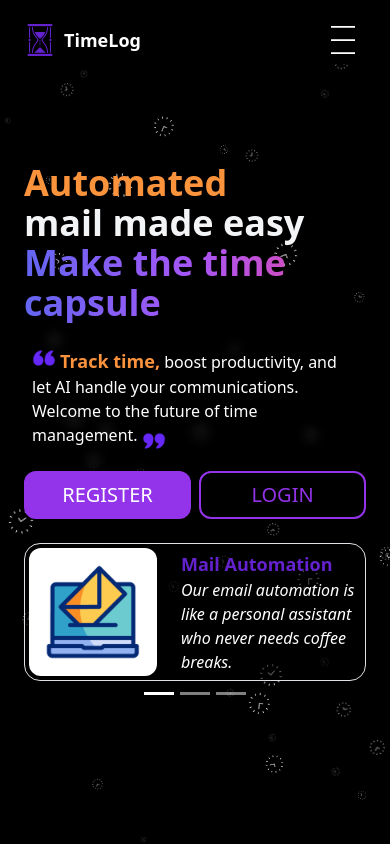
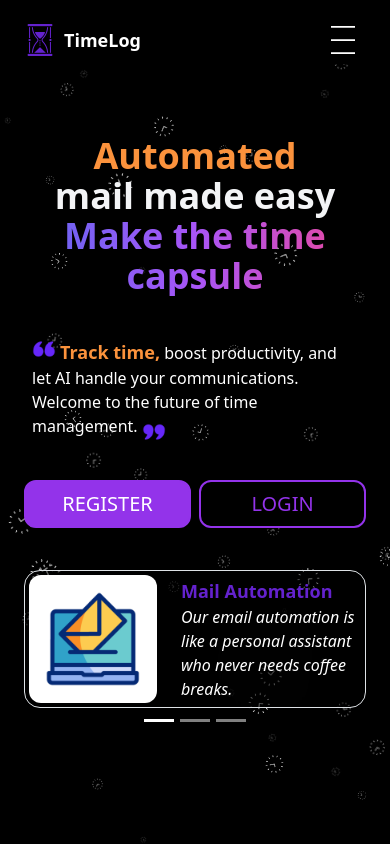
Before and after one commit to Gauravtripathii/timelog-client, a React (Vite) app: page / in a window 390 px wide. Shown: the top 844 px of the page. Built offline with nearby package versions, Linux system fonts and the light colour scheme.

Commit message:
Home change init

```diff
--- a/src/Components/Home.jsx
+++ b/src/Components/Home.jsx
@@ -166,20 +166,20 @@ const Home = () => {
         </header>
 
         {/* HERO */}
-        <div className=" h-[100svh] w-[100vw] flex flex-col items-center justify-center px-4 fixed top-0 left-0 sm:px-1 sm:gap-28">
+        <div className=" h-[100svh] w-[100vw] flex flex-col items-center justify-center gap-[5vh] px-4 fixed top-0 left-0 sm:px-1 sm:gap-28">
           {/* <div className="text-4xl text-[#6627F9] backdrop-blur-sm font-bold sm:text-5xl sm:px-2 md:text-6xl md:mx-6">
             Automated mail made easy <span className="text-3xl md:text-6xl">/ </span>
             <span className="text-white">make the time capsule</span>
           </div> */}
-          <h1 className="text-4xl font-extrabold sm:text-5xl sm:px-2 md:text-6xl md:mx-6 sm:flex flex-col items-center">
+          <h1 className="text-4xl font-extrabold sm:text-5xl sm:px-2 md:text-6xl md:mx-6 flex flex-col items-center">
             <span className="text-orange-400">Automated </span>
             <span className="block text-gray-100">mail made easy</span>
-            <span className="block bg-clip-text text-transparent bg-gradient-to-r from-indigo-500 via-purple-500 to-pink-500">
+            <span className="block bg-clip-text text-transparent bg-gradient-to-r from-indigo-500 via-purple-500 to-pink-500 text-center">
               Make the time capsule
             </span>
           </h1>
 
-          <div className="text-white px-2 rounded-2xl sm:text-2xl md:text-3xl sm:px-10 backdrop-blur-[5px] border-red-500 p-4 shadow-purple-500 md:mx-6">
+          <div className="text-white px-2 rounded-2xl sm:text-2xl md:text-3xl sm:px-10 border-red-500 shadow-purple-500 md:mx-6">
             <img
               src={quoatation_up}
               className="w-6 h-6 inline mr-1 -mt-3 sm:w-8 sm:h-8 sm:-mt-5"
@@ -194,7 +194,7 @@ const Home = () => {
             />
           </div>
 
-          <div className="flex gap-2 items-center justify-center text-xl pb-4 font-sans w-full">
+          <div className="flex gap-2 items-center justify-center text-xl font-sans w-full">
             <span className="border-2 hover:bg-black border-purple-600 rounded-xl bg-purple-600 py-2 px-4 w-1/2 text-center uppercase text-purple-600 text-white hover:text-purple-600">
               Register
             </span>
```
